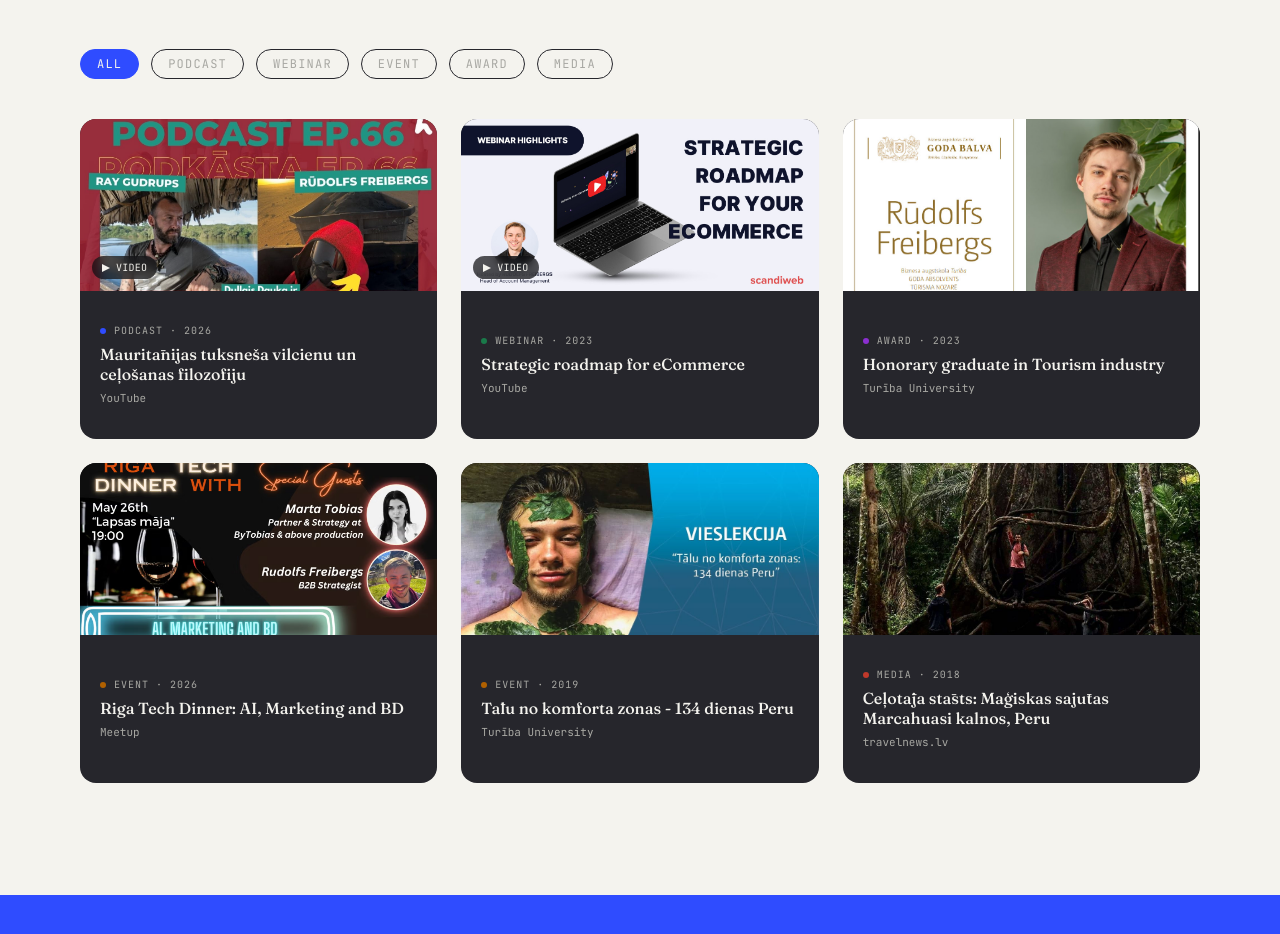
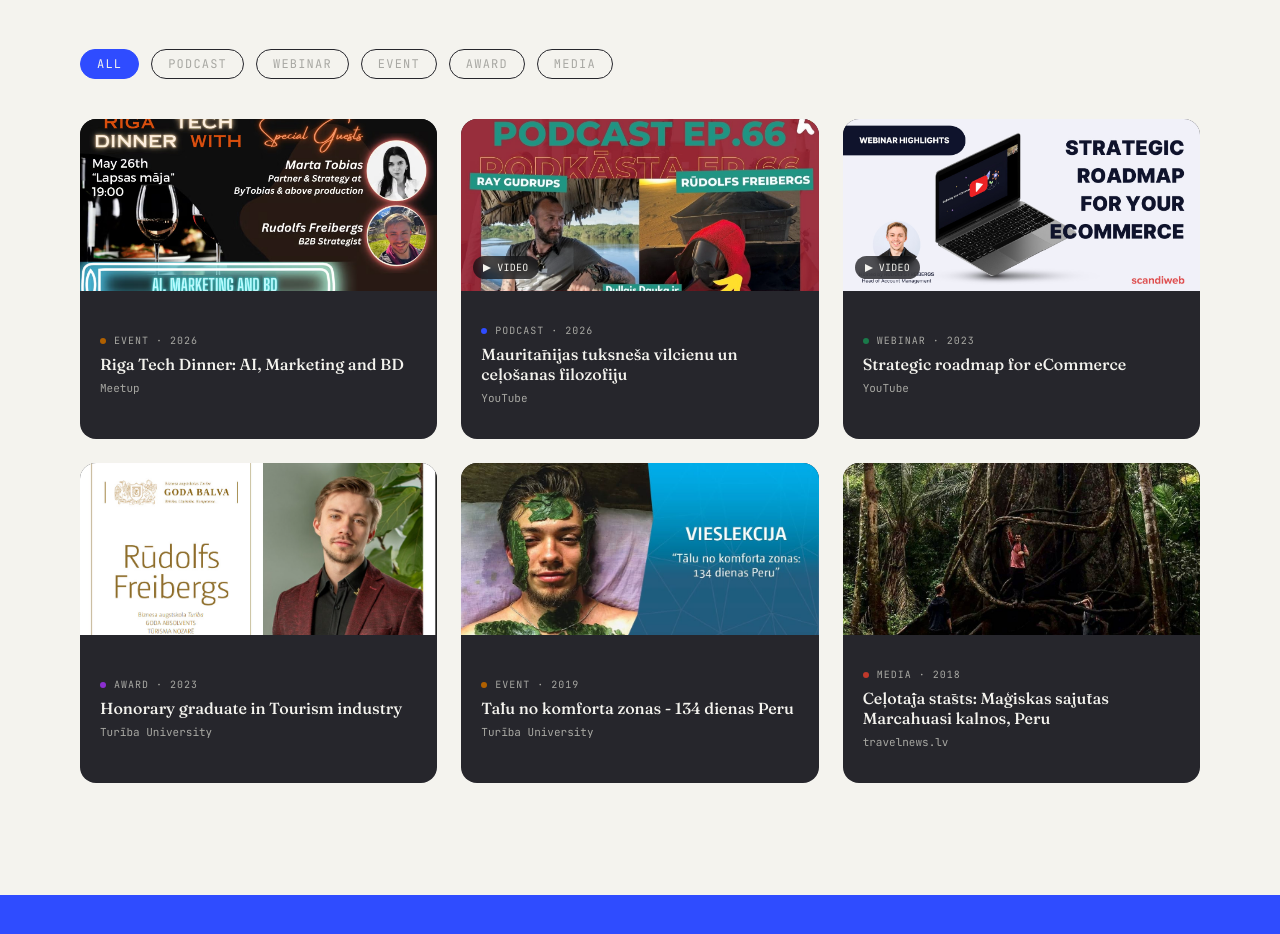
Before and after one commit to RudisF/rudolfsfreibergs.com, a Next.js app: page /media in a window 1280 px wide. Shown: the part 364-1298 px from the top of the page. Built offline with nearby package versions, Linux system fonts and the light colour scheme.

Commit message:
Reorder media: Riga Tech Dinner (May 2026) first, Mauritania podcast second
Co-Authored-By: Claude Sonnet 4.6 <noreply@anthropic.com>

```diff
--- a/content/media.ts
+++ b/content/media.ts
@@ -17,6 +17,15 @@ export type MediaItem = {
 //   /public/images/media/ and update the paths below.
 
 export const media: MediaItem[] = [
+  {
+    id: "riga-tech-dinner-gtm",
+    title: "Riga Tech Dinner: AI, Marketing and BD",
+    source: "Meetup",
+    category: "Event",
+    year: 2026,
+    href: "https://www.meetup.com/devops-and-ai-latvia/events/314750297/",
+    image: "/images/media/Rudolfs_Freibergs_marketing.png",
+  },
   {
     id: "mauritania-train-podcast",
     title: "Mauritānijas tuksneša vilcienu un ceļošanas filozofiju",
@@ -47,15 +56,6 @@ export const media: MediaItem[] = [
     image: "/images/media/Image_3.png",
   },
   {
-    id: "riga-tech-dinner-gtm",
-    title: "Riga Tech Dinner: AI, Marketing and BD",
-    source: "Meetup",
-    category: "Event",
-    year: 2026,
-    href: "https://www.meetup.com/devops-and-ai-latvia/events/314750297/",
-    image: "/images/media/Rudolfs_Freibergs_marketing.png",
-  },
-  {
     id: "peru-134-days-lecture",
     title: "Tālu no komforta zonas - 134 dienas Peru",
     source: "Turība University",
```
